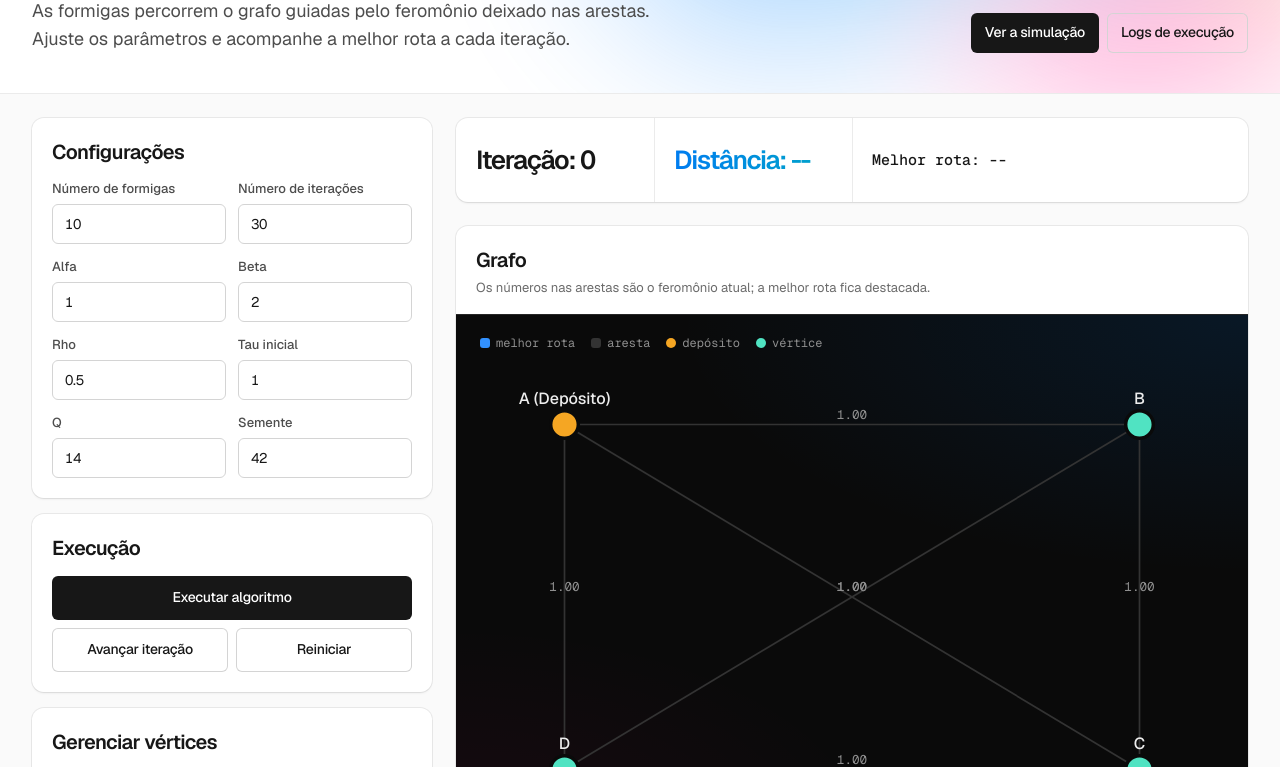
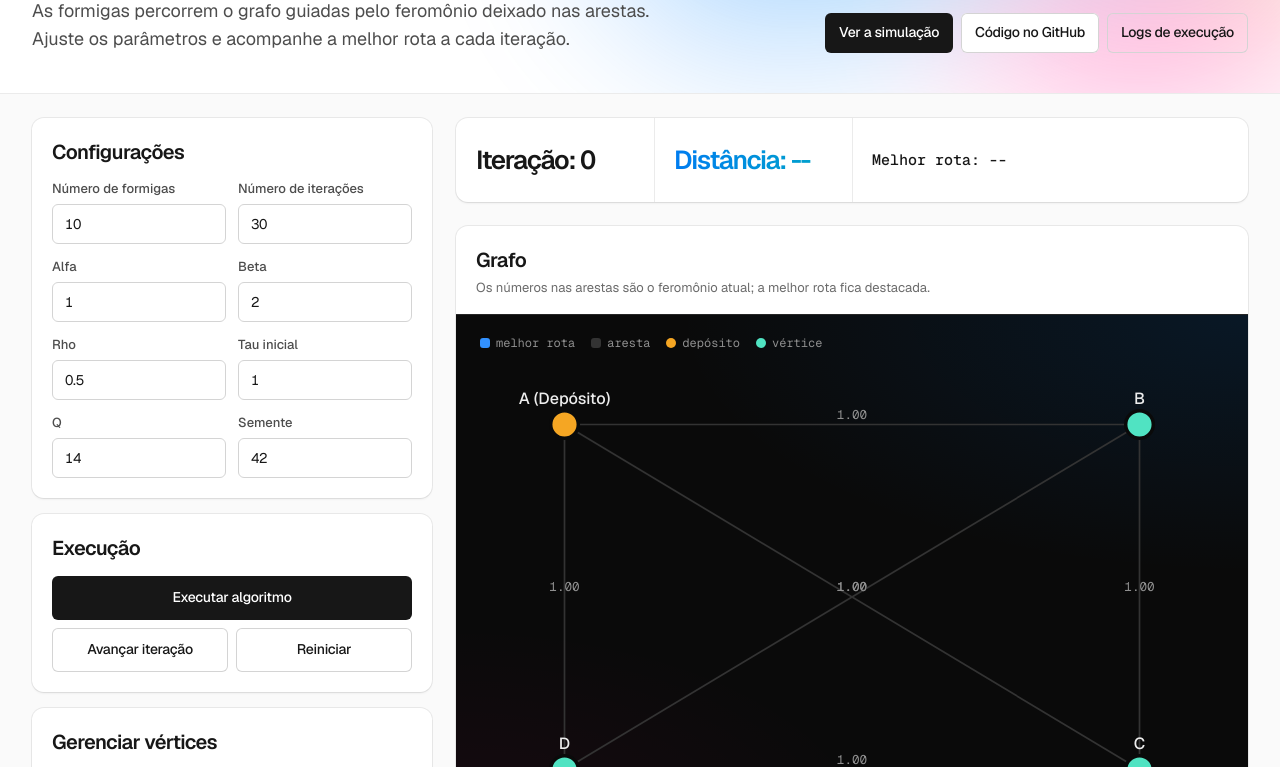
Before and after one commit to joaognx/ColoniaDeFormigas, a plain HTML site: page index.html in a window 1280 px wide. Shown: the part 237-1004 px from the top of the page. Drawn offline with nearby package versions, Linux system fonts and the light colour scheme.

Commit message:
Add GitHub repository link to index.html

```diff
--- a/index.html
+++ b/index.html
@@ -27,6 +27,7 @@
             </div>
             <nav class="toplinks enter-up d2" aria-label="Links">
                 <a class="btn primary" href="#simulacao">Ver a simulação</a>
+                <a id="repo-link" class="btn" href="https://github.com/joaognx/ColoniaDeFormigas" target="_blank" rel="noopener" translate="no">Código no GitHub</a>
                 <a class="btn ghost" href="#logs-titulo">Logs de execução</a>
             </nav>
         </div>
```
